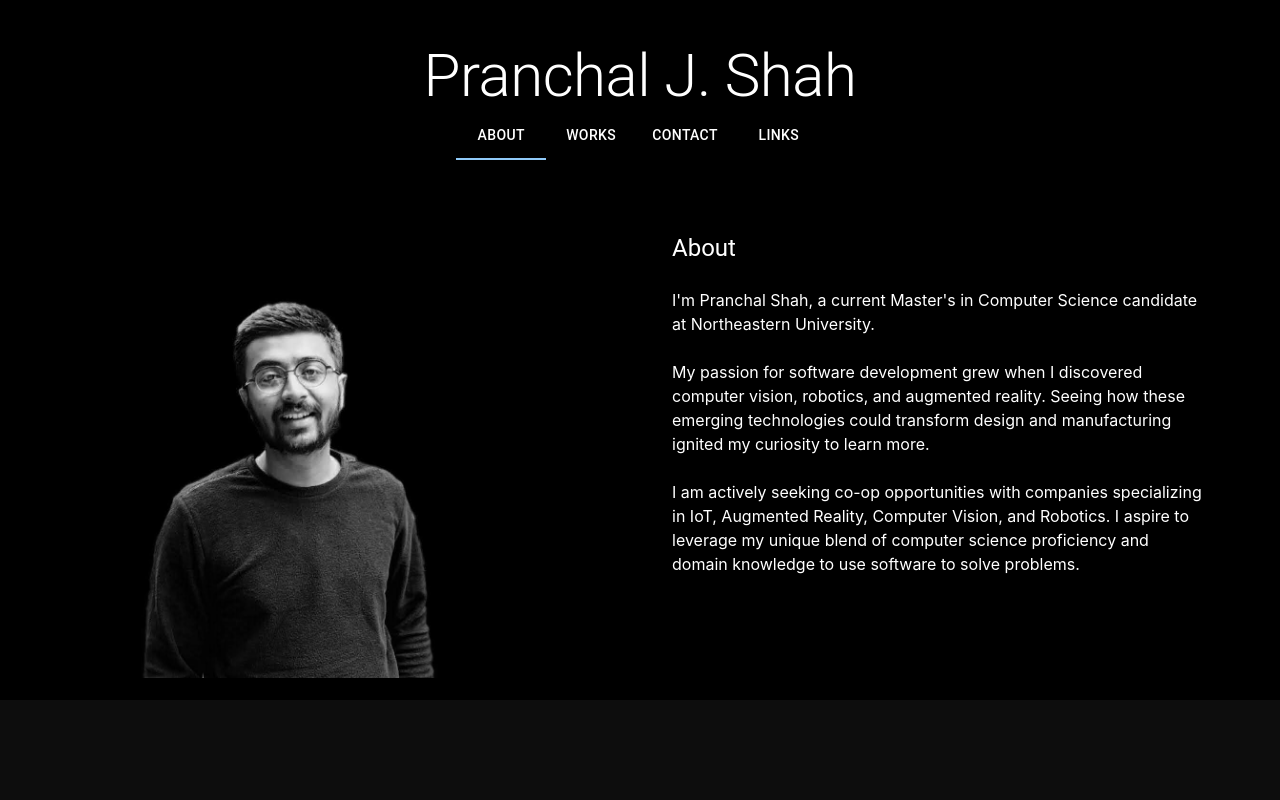
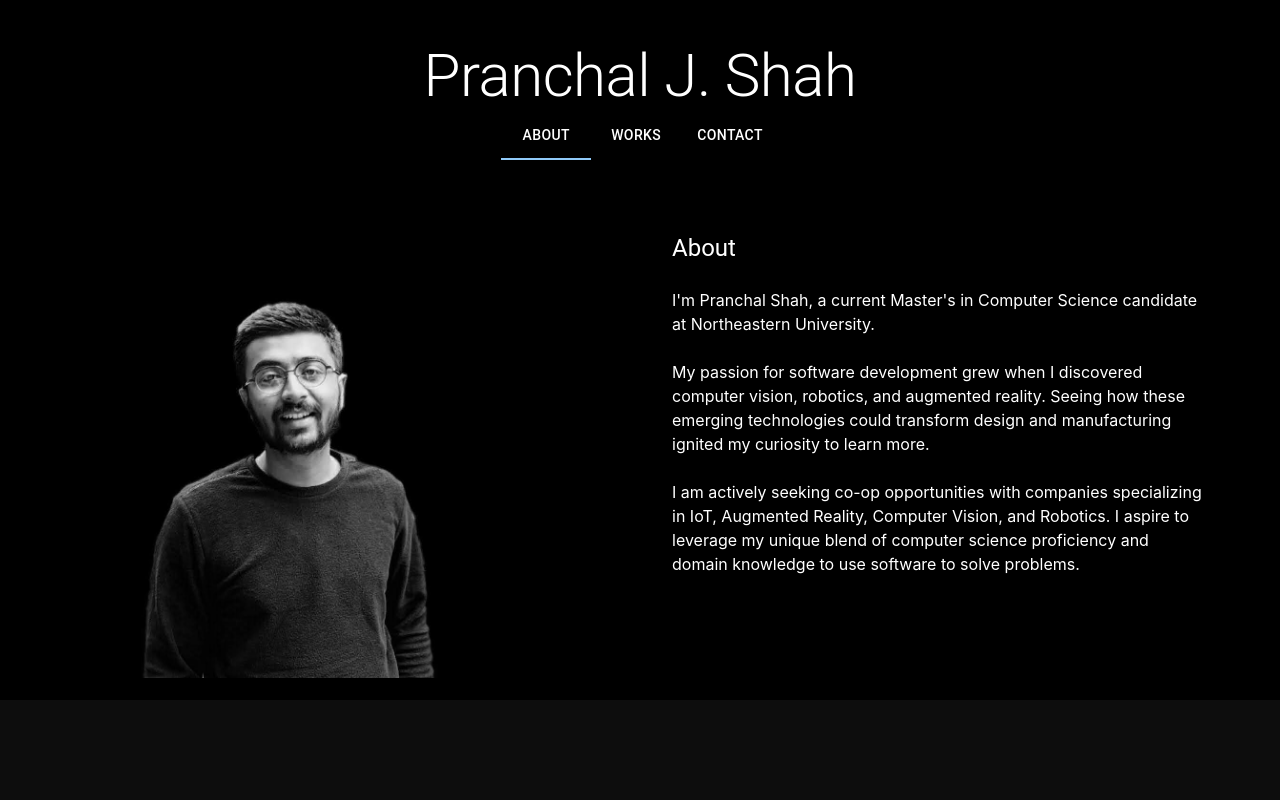
Before and after one commit to cyber-shah/personal-page, a React (Create React App) app: page / in a window 1280 px wide. Shown: the top 800 px of the page. Built offline with nearby package versions, Linux system fonts and the light colour scheme.

Commit message:
before swithcing theme

```diff
--- a/src/components/Navbar.js
+++ b/src/components/Navbar.js
@@ -28,7 +28,6 @@ export default function Navbar(props) {
                 <Tab label="About" />
                 <Tab label="Works" />
                 <Tab label="Contact" />
-                <Tab label="Links" />
             </Tabs>
         </Box>
     </>
```
